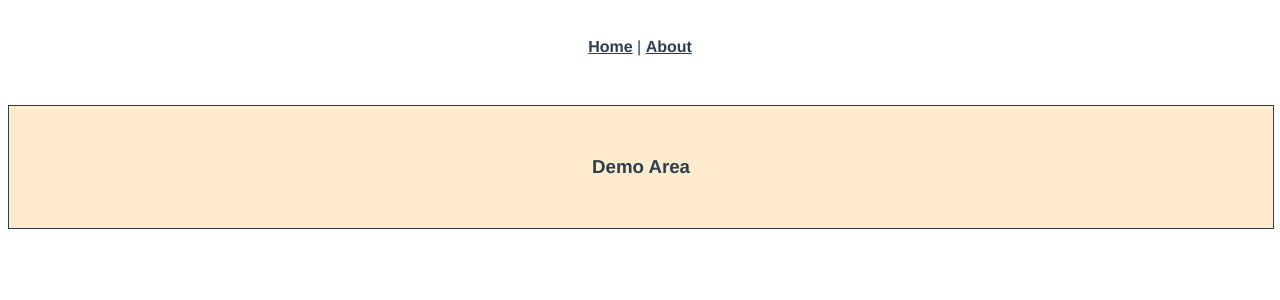
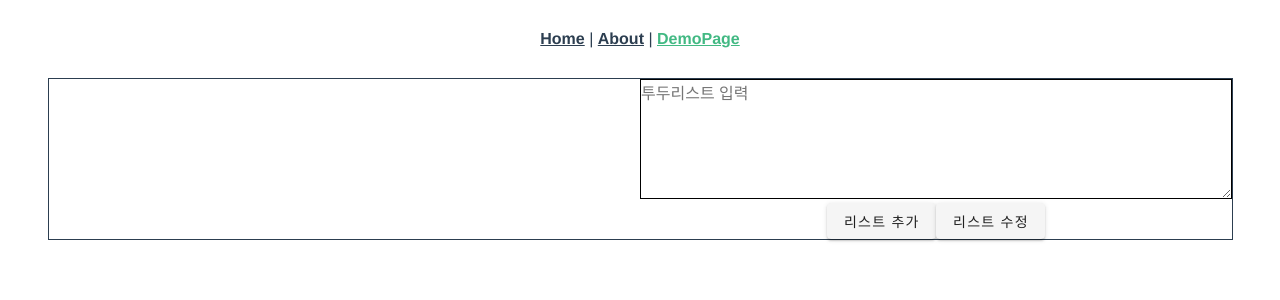
Before and after one commit to JustinFEdev/Vue.js-prac, a Vue app: page /demopage in a window 1280 px wide. Shown: the top 300 px of the page. Built offline with nearby package versions, Linux system fonts and the light colour scheme.

Commit message:
07/08 todolist

```diff
--- a/package.json
+++ b/package.json
@@ -14,6 +14,7 @@
         "vue-axios": "^3.2.4",
         "vue-router": "^3.5.2",
         "vue-slick-carousel": "^1.0.6",
+        "vuetify": "^2.5.6",
         "vuex": "^3.6.2"
     },
     "devDependencies": {
@@ -47,7 +48,7 @@
             "parser": "babel-eslint"
         },
         "rules": {
-      "react/react-in-jsx-scope": "off",
+            "import/prefer-default-export": "off",
             "prettier/prettier": [
                 0,
                 {
--- a/src/App.vue
+++ b/src/App.vue
@@ -1,8 +1,8 @@
 <template>
   <div id="app">
     <div id="nav">
-      <router-link to="/">Home</router-link> |
-      <router-link to="/about">About</router-link>
+      <router-link to="/">Home</router-link> | <router-link to="/about">About</router-link> |
+      <router-link to="/demopage">DemoPage</router-link>
     </div>
     <router-view />
   </div>
--- a/src/components/HelloWorld.vue
+++ b/src/components/HelloWorld.vue
@@ -2,16 +2,44 @@
   <div class="hello">
     <h1>{{ msg }}</h1>
     <p>
-      For a guide and recipes on how to configure / customize this project,<br>
+      For a guide and recipes on how to configure / customize this project,<br />
       check out the
       <a href="https://cli.vuejs.org" target="_blank" rel="noopener">vue-cli documentation</a>.
     </p>
     <h3>Installed CLI Plugins</h3>
     <ul>
-      <li><a href="https://github.com/vuejs/vue-cli/tree/dev/packages/%40vue/cli-plugin-babel" target="_blank" rel="noopener">babel</a></li>
-      <li><a href="https://github.com/vuejs/vue-cli/tree/dev/packages/%40vue/cli-plugin-router" target="_blank" rel="noopener">router</a></li>
-      <li><a href="https://github.com/vuejs/vue-cli/tree/dev/packages/%40vue/cli-plugin-vuex" target="_blank" rel="noopener">vuex</a></li>
-      <li><a href="https://github.com/vuejs/vue-cli/tree/dev/packages/%40vue/cli-plugin-eslint" target="_blank" rel="noopener">eslint</a></li>
+      <li>
+        <a
+          href="https://github.com/vuejs/vue-cli/tree/dev/packages/%40vue/cli-plugin-babel"
+          target="_blank"
+          rel="noopener"
+          >babel</a
+        >
+      </li>
+      <li>
+        <a
+          href="https://github.com/vuejs/vue-cli/tree/dev/packages/%40vue/cli-plugin-router"
+          target="_blank"
+          rel="noopener"
+          >router</a
+        >
+      </li>
+      <li>
+        <a
+          href="https://github.com/vuejs/vue-cli/tree/dev/packages/%40vue/cli-plugin-vuex"
+          target="_blank"
+          rel="noopener"
+          >vuex</a
+        >
+      </li>
+      <li>
+        <a
+          href="https://github.com/vuejs/vue-cli/tree/dev/packages/%40vue/cli-plugin-eslint"
+          target="_blank"
+          rel="noopener"
+          >eslint</a
+        >
+      </li>
     </ul>
     <h3>Essential Links</h3>
     <ul>
@@ -25,16 +53,24 @@
     <ul>
       <li><a href="https://router.vuejs.org" target="_blank" rel="noopener">vue-router</a></li>
       <li><a href="https://vuex.vuejs.org" target="_blank" rel="noopener">vuex</a></li>
-      <li><a href="https://github.com/vuejs/vue-devtools#vue-devtools" target="_blank" rel="noopener">vue-devtools</a></li>
+      <li>
+        <a href="https://github.com/vuejs/vue-devtools#vue-devtools" target="_blank" rel="noopener"
+          >vue-devtools</a
+        >
+      </li>
       <li><a href="https://vue-loader.vuejs.org" target="_blank" rel="noopener">vue-loader</a></li>
-      <li><a href="https://github.com/vuejs/awesome-vue" target="_blank" rel="noopener">awesome-vue</a></li>
+      <li>
+        <a href="https://github.com/vuejs/awesome-vue" target="_blank" rel="noopener"
+          >awesome-vue</a
+        >
+      </li>
     </ul>
   </div>
 </template>
 
 <script>
 export default {
-  name: 'HelloWorld',
+  name: "HelloWorld",
   props: {
     msg: String,
   },
--- /dev/null
+++ b/src/components/List.vue
@@ -0,0 +1,60 @@
+<template>
+  <div class="listlayout">
+    <v-card
+      :class="{ done: list.status === 'done' }"
+      pa-3
+      mb-3
+      v-for="(list, index) in todoList"
+      :key="index"
+    >
+      <p class="topic">할일 내용</p>
+      <p class="content">{{ list.memo }}</p>
+      <div class="btnarea">
+        <v-btn v-if="list.status === 'create'" @click="$emit('statusControl', index, 'done')"
+          >check</v-btn
+        >
+        <v-btn v-else @click="$emit('statusControl', index, 'create')">load</v-btn>
+        <v-btn @click="$emit('listDelete', index, 'remove')">delete</v-btn>
+
+        <v-btn v-if="list.status === 'create'" @click="listEdit(list.memo, index)">edit</v-btn>
+      </div>
+    </v-card>
+  </div>
+</template>
+<script>
+import { eventBus } from "../main";
+
+export default {
+  data() {
+    return { memo: null };
+  },
+  props: ["todoList"],
+  methods: {
+    listEdit(memo, index) {
+      eventBus.listEdit(memo, index);
+    },
+  },
+};
+</script>
+<style scoped>
+.listlayout {
+  width: 100%;
+}
+.done {
+  background-color: rgba(0, 0, 0, 0.1);
+}
+.done p {
+  text-decoration: line-through;
+  color: rgba(0, 0, 0, 0.5);
+}
+.topic {
+  text-align: left;
+}
+.content {
+  background-color: azure;
+  padding: 30px 0 30px 0;
+}
+.btnarea {
+  text-align: right;
+}
+</style>
--- /dev/null
+++ b/src/components/ListAdd.vue
@@ -0,0 +1,57 @@
+<template>
+  <div>
+    <textarea
+      outlined
+      v-model="memo"
+      placeholder="투두리스트 입력"
+      value=""
+      class="textarea"
+    ></textarea>
+    <v-btn @click="listAdd">리스트 추가</v-btn>
+    <v-btn @click="listEdit">리스트 수정</v-btn>
+  </div>
+</template>
+<script>
+import { eventBus } from "../main";
+
+export default {
+  data() {
+    return {
+      memo: null,
+      index: null,
+    };
+  },
+  created() {
+    eventBus.$on("listEdit", (memo, index) => {
+      this.memo = memo;
+      this.index = index;
+    });
+  },
+  methods: {
+    listAdd() {
+      console.log("list add ");
+      if (this.memo === null) {
+        alert("추가");
+      } else {
+        this.$emit("listAdd", this.memo);
+        this.memo = null;
+      }
+    },
+    listEdit() {
+      if (this.memo === null) {
+        alert("수정");
+      } else {
+        this.$emit("listEdit", this.memo, this.index);
+        this.memo = null;
+      }
+    },
+  },
+};
+</script>
+<style>
+.textarea {
+  height: 120px;
+  width: 100%;
+  border: 1px solid;
+}
+</style>
--- a/src/components/Page/About.vue
+++ b/src/components/Page/About.vue
@@ -1,7 +1,6 @@
 <template>
   <div class="about">
     <h1>This is an about page</h1>
-    <Demopage />
     <h1>{{ title }}</h1>
     <p>{{ count }}</p>
     <button @click="count++">추가</button>
@@ -26,7 +25,6 @@
 </template>
 <script>
 import VueSlickCarousel from "vue-slick-carousel";
-import Demopage from "./Demopage.vue";
 import "vue-slick-carousel/dist/vue-slick-carousel-theme.css";
 import "vue-slick-carousel/dist/vue-slick-carousel.css";
 // optional style for arrows & dots
@@ -62,7 +60,7 @@ export default {
       visibleSlide: 0,
     };
   },
-  components: { Demopage, VueSlickCarousel },
+  components: { VueSlickCarousel },
 };
 </script>
 <style>
--- a/src/components/Page/Demopage.vue
+++ b/src/components/Page/Demopage.vue
@@ -1,14 +1,67 @@
 <template>
-  <h3 class="demo">Demo Area</h3>
+  <v-container>
+    <v-layout row wrap class="layout">
+      <v-flex xs6 pa-2 class="bigarea">
+        <List :todoList="todoList" @listDelete="listDelete" @statusControl="statusControl" />
+      </v-flex>
+      <v-flex xs6 pa-2>
+        <ListAdd @listAdd="listAdd" @listEdit="listEdit" />
+      </v-flex>
+    </v-layout>
+  </v-container>
 </template>
 <script>
-export default {};
+import List from "../List.vue";
+import ListAdd from "../ListAdd.vue";
+
+export default {
+  components: {
+    List,
+    ListAdd,
+  },
+  data() {
+    return {
+      todoList: [],
+    };
+  },
+  methods: {
+    listAdd(memo) {
+      console.log("들어왔습니다");
+      this.todoList.push({ memo, status: "created" });
+    },
+    statusControl(index, status) {
+      this.todoList[index].status = status;
+    },
+    listDelete(index) {
+      this.todoList.splice(index, 1);
+      console.log(index, "삭제되었습니다.");
+    },
+    listEdit(memo, index) {
+      this.todoList[index].memo = memo;
+      console.log(index, "수정하겠습니다");
+    },
+  },
+};
 </script>
 <style>
 .demo {
   padding: 50px 0 50px 0;
   width: 100%;
-  border: 1px solid;
   background-color: blanchedalmond;
 }
+.layout {
+  border: 1px solid;
+  display: flex;
+  align-content: center;
+  justify-content: center;
+}
+.eachpart {
+  width: 50%;
+  display: flex;
+  justify-content: center;
+  align-content: center;
+  background: cyan;
+}
+.bigarea {
+}
 </style>
--- a/src/main.js
+++ b/src/main.js
@@ -1,11 +1,22 @@
 import Vue from "vue";
+import Vuetify from "vuetify";
 import App from "./App.vue";
 import router from "./router";
 import store from "./store";
+import "vuetify/dist/vuetify.min.css";
 
+export const eventBus = new Vue({
+  methods: {
+    listEdit(memo, index) {
+      this.$emit("listEdit", memo, index);
+    },
+  },
+});
+Vue.use(Vuetify);
 Vue.config.productionTip = false;
 /* eslint-disable no-new */
 new Vue({
+  vuetify: new Vuetify(),
   router,
   store,
   render: (h) => h(App),
```
Also changed, not shown: src/store/index.js (+6 -10 lines), 1 other file (tests, documents, lock files or other folders). Lines whose indentation alone changed are shown as unchanged.
